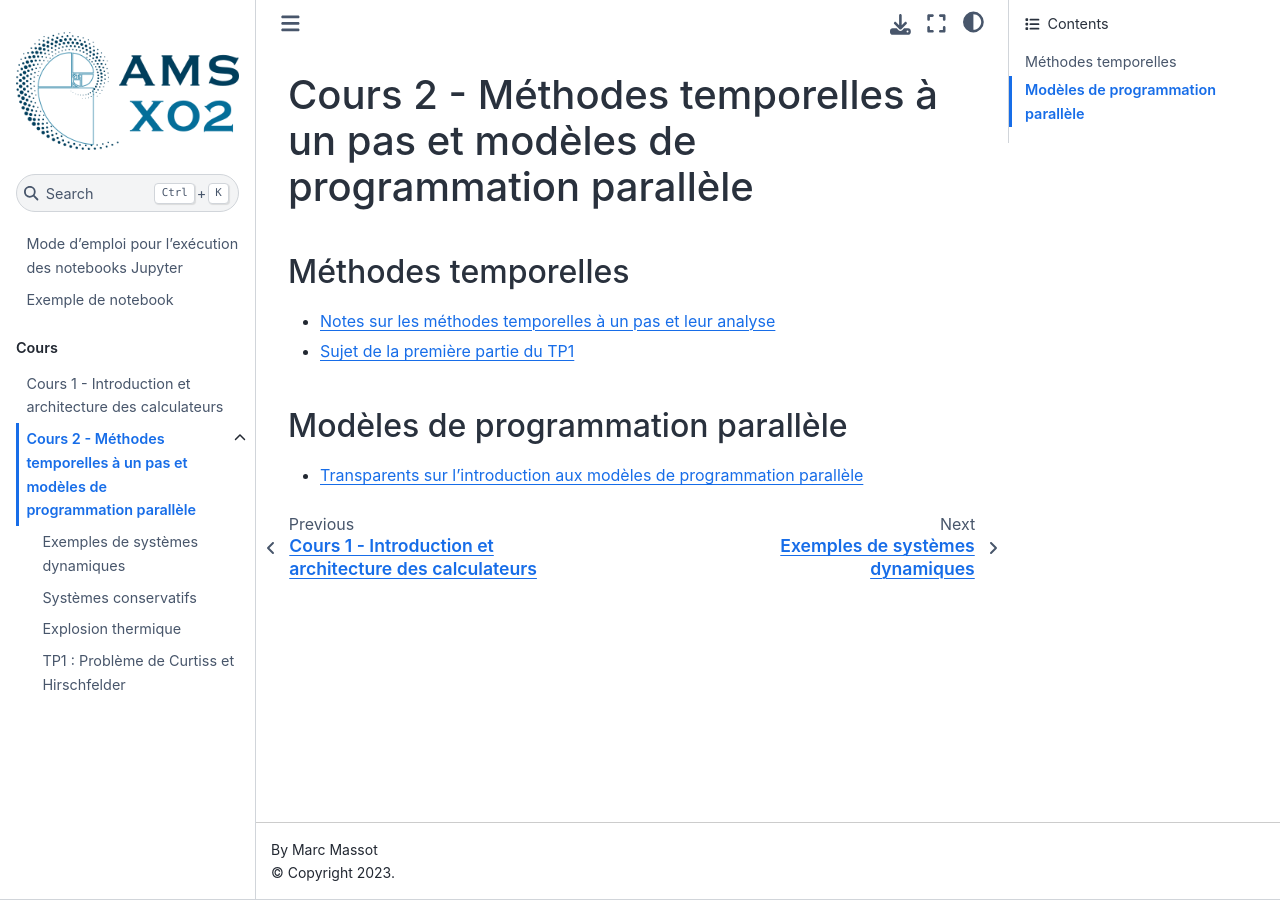
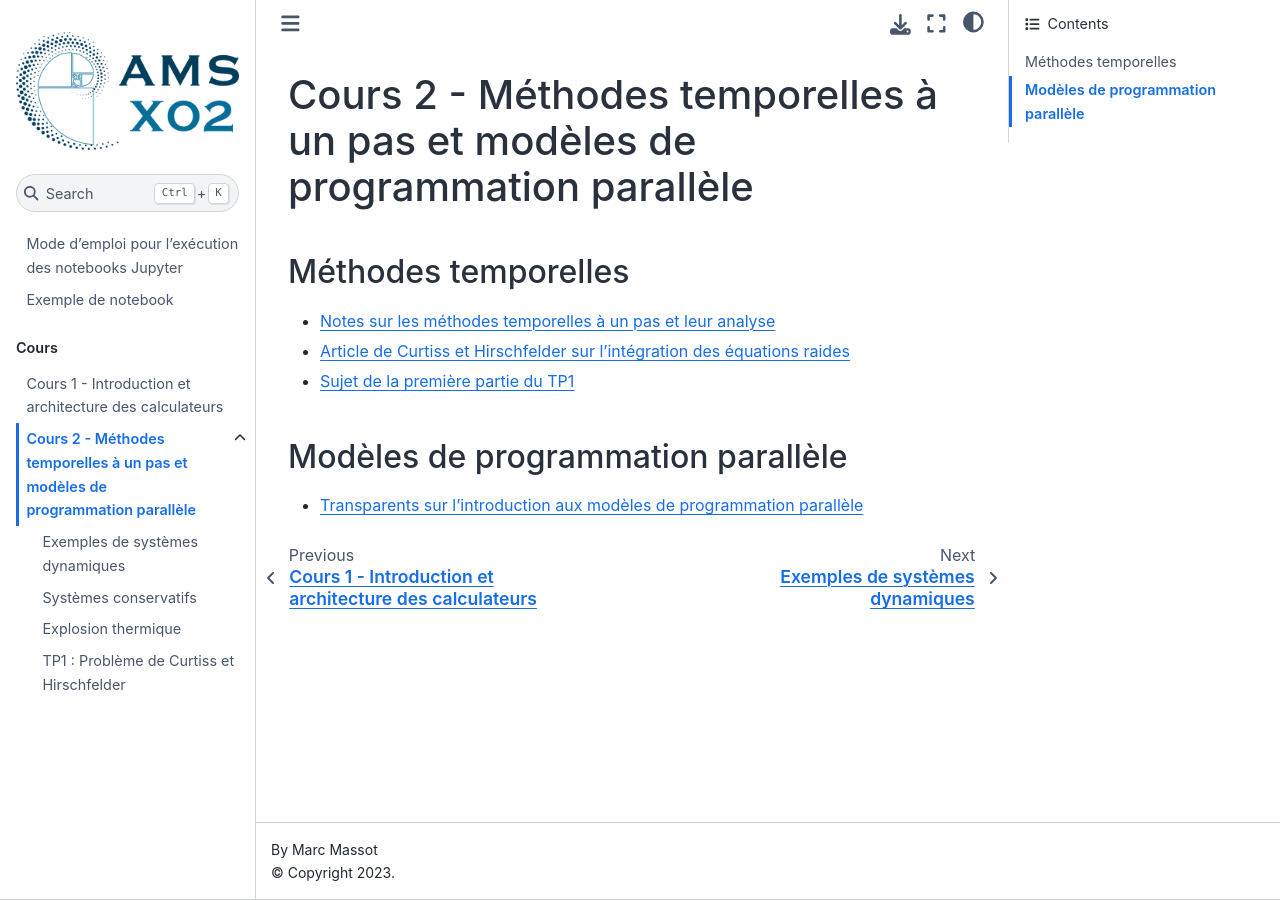
Before and after one commit to hpc-maths/jupyterbook_amsx02, a Jupyter Book: the page built from content/cours/cours02.md, in a window 1280 px wide. Built offline with Jupyter Book 1.0.4 settings and Sphinx 7.4.7 and the Sphinx Book theme 1.1.4, drawn with Linux system fonts in a browser that asks for light colours; comment, search, counter and statistics services are not loaded.

Commit message:
Ajout de l'article sur la raideur et petite correction sur le notebook du tp1 1er partie

```diff
--- a/content/cours/cours02.md
+++ b/content/cours/cours02.md
@@ -4,6 +4,8 @@
 
 - [Notes sur les méthodes temporelles à un pas et leur analyse](https://gitlab.labos.polytechnique.fr/cours_ams_x02/jupyterbook/-/raw/master/content/pdfs/Notes_AMSX02_AnalyseNumerique_Bases.pdf?inline=false)
 
+- [Article de Curtiss et Hirschfelder sur l'intégration des équations raides](https://gitlab.labos.polytechnique.fr/cours_ams_x02/jupyterbook/-/raw/master/content/pdfs/curtiss-hirschfelder_1952.pdf?inline=false)
+
 - [Sujet de la première partie du TP1](https://gitlab.labos.polytechnique.fr/cours_ams_x02/jupyterbook/-/raw/master/content/pdfs/tp1_1_AMS_X02.pdf?inline=false)
 
 ## Modèles de programmation parallèle
```
Also changed, not shown: content/notebooks/tp01_curtiss.ipynb, 1 other file.
